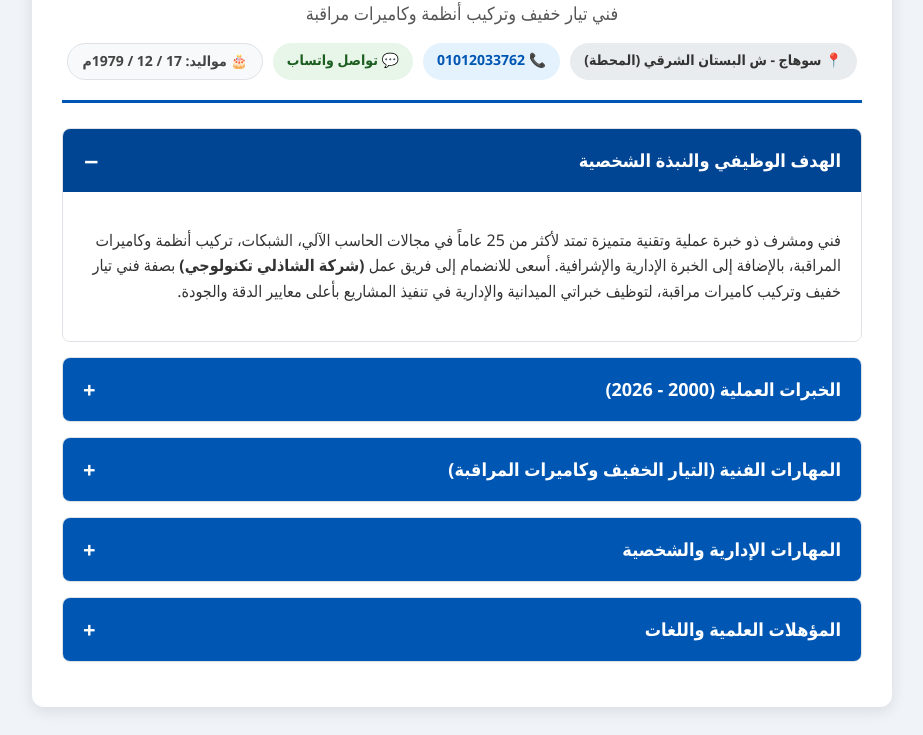
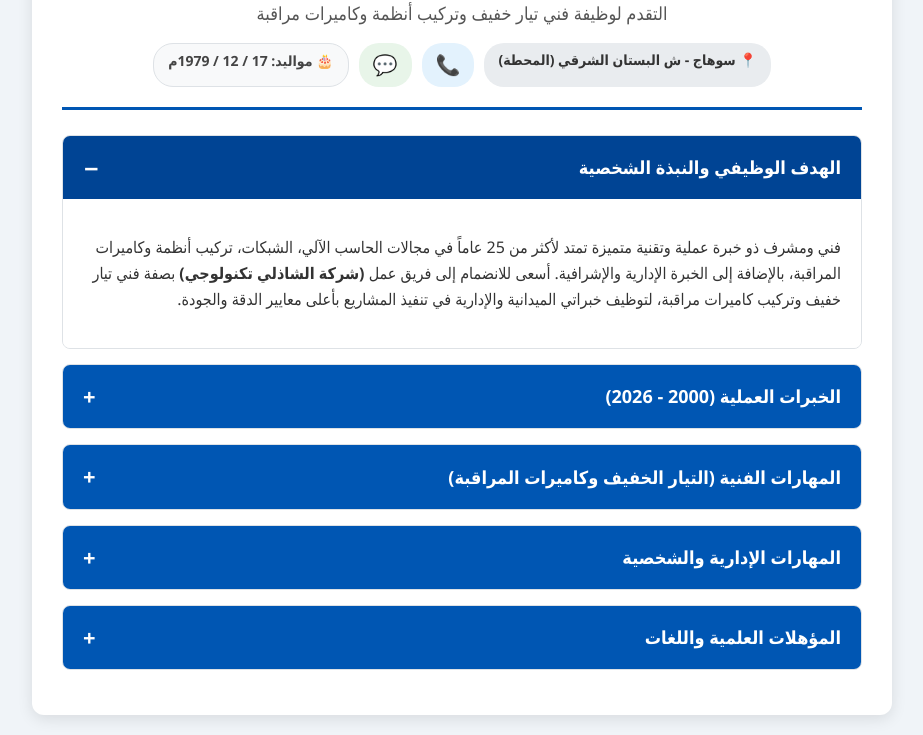
Before and after one commit to elsheikhsystemseg-ship-it/cv, a plain HTML site: page index.html in a window 1280 px wide. Shown: the part 284-1019 px from the top of the page, without its empty margins (178-1101 px from the left). Drawn offline with Linux system fonts and the light colour scheme.

Commit message:
Update index.html

```diff
--- a/index.html
+++ b/index.html
@@ -139,18 +139,16 @@
 
         <!-- اكتب اسمك الكامل هنا -->
         <h1>عمر محمود عبدالرحيم أبوزيد</h1>
-        <h2>فني تيار خفيف وتركيب أنظمة وكاميرات مراقبة</h2>
+        <h2>التقدم لوظيفة فني تيار خفيف وتركيب أنظمة وكاميرات مراقبة</h2>
 
         <div class="contact-info">
             <!-- زر الموقع الدقيق لمنزلك -->
             <a href="https://goo.gl" target="_blank" style="background: #e9ecef; color: #333;">📍 سوهاج - ش البستان الشرقي (المحطة)</a>
 
-            <!-- زر الاتصال الهاتفي (عدّل الرقم هنا) -->
-            <a href="tel:+201012033762" style="background: #e3f2fd; color: #0056b3;">📞 01012033762</a>
-
-            <!-- زر الواتساب (ضع كود الدولة 20 ثم الرقم بدون صفر البداية وبدون +) -->
-            <a href="https://wa.me201012033762" target="_blank" style="background: #e8f5e9; color: #1b5e20;">💬 تواصل واتساب</a>
-
+            <!-- زر الاتصال الهاتفي  -->
+            <a href="tel:+201012033762" title="اتصال مباشر" style="background: #e3f2fd; color: #0056b3; font-size: 20px;">📞</a>
+            <!-- زر الواتساب  -->
+            <a href="https://wa.me" target="_blank" title="تواصل واتساب" style="background: #e8f5e9; color: #1b5e20; font-size: 20px;">💬</a>
             <span style="background: #f8f9fa; border: 1px solid #dee2e6;">🎂 مواليد: 17 / 12 / 1979م</span>
         </div>
     </div>
```
